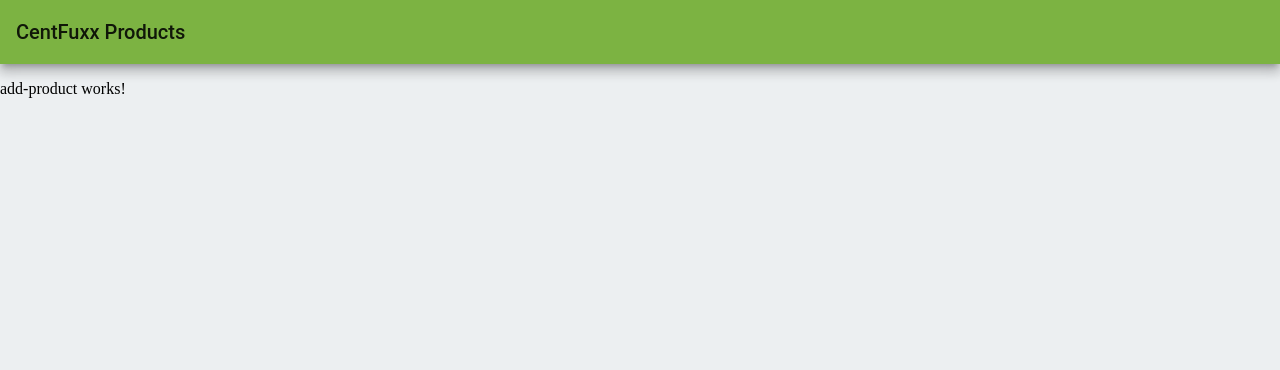
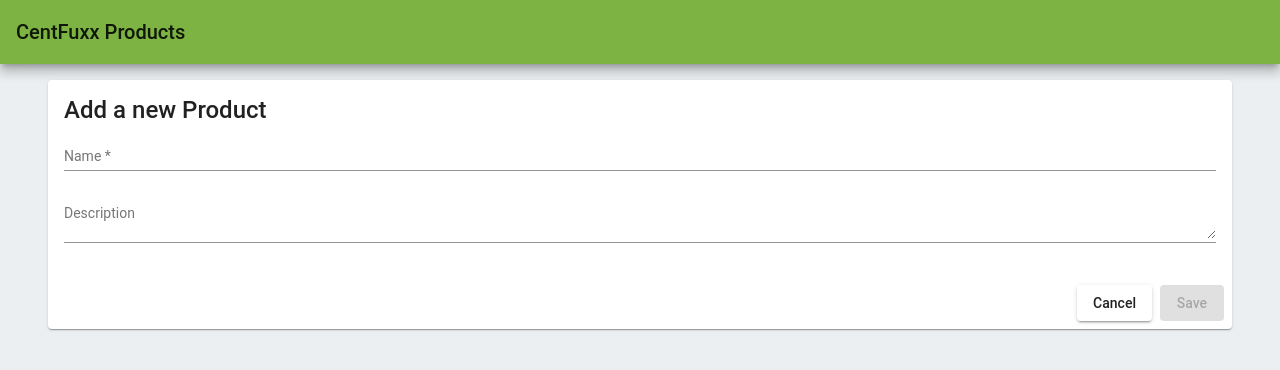
Before and after one commit to centfuxx/centfuxx-products, an Angular app in the folder src/frontend/: page /add in a window 1280 px wide. Shown: the top 370 px of the page. Built offline with nearby package versions, Linux system fonts and the light colour scheme.

Commit message:
feat(add-product): provide ui to create a new product

```diff
--- a/src/frontend/src/app/material/material.module.ts
+++ b/src/frontend/src/app/material/material.module.ts
@@ -1,9 +1,10 @@
 import { NgModule } from "@angular/core";
 import { MatCardModule } from "@angular/material/card";
 import { MatButtonModule } from "@angular/material/button";
+import { MatInputModule } from "@angular/material/input";
 
 @NgModule({
-    imports: [MatCardModule, MatButtonModule],
-    exports: [MatCardModule, MatButtonModule]
+    imports: [MatCardModule, MatButtonModule, MatInputModule],
+    exports: [MatCardModule, MatButtonModule, MatInputModule]
 })
 export class MaterialModule {}
--- a/src/frontend/src/app/products/components/product-card/product-card.component.scss
+++ b/src/frontend/src/app/products/components/product-card/product-card.component.scss
@@ -0,0 +1,5 @@
+.product-card {
+    min-width: 400px;
+    max-width: 400px;
+    margin: 10px;
+}
--- a/src/frontend/src/app/products/pages/add-product/add-product.component.html
+++ b/src/frontend/src/app/products/pages/add-product/add-product.component.html
@@ -1 +1,40 @@
-<p>add-product works!</p>
+<div class="container">
+    <mat-card class="add-product">
+        <mat-card-title>Add a new Product</mat-card-title>
+        <mat-card-content>
+            <ng-container [formGroup]="formGroup">
+                <div class="form">
+                    <mat-form-field
+                        class="example-full-width"
+                        [hideRequiredMarker]="false"
+                    >
+                        <input
+                            matInput
+                            placeholder="Name"
+                            formControlName="name"
+                        />
+                    </mat-form-field>
+
+                    <mat-form-field class="example-full-width">
+                        <textarea
+                            matInput
+                            placeholder="Description"
+                            formControlName="description"
+                        ></textarea>
+                    </mat-form-field>
+                </div>
+            </ng-container>
+        </mat-card-content>
+        <mat-card-actions align="end">
+            <button mat-raised-button (click)="cancel()">Cancel</button>
+            <button
+                mat-raised-button
+                color="primary"
+                [disabled]="!formGroup.valid"
+                (click)="save()"
+            >
+                Save
+            </button>
+        </mat-card-actions>
+    </mat-card>
+</div>
--- a/src/frontend/src/app/products/pages/add-product/add-product.component.scss
+++ b/src/frontend/src/app/products/pages/add-product/add-product.component.scss
@@ -0,0 +1,22 @@
+.container {
+    display: flex;
+    justify-content: center;
+    width: 100%;
+}
+
+.add-product {
+    margin: 16px 0;
+    flex: 1 1 auto;
+    max-width: 90%;
+    min-width: 400px;
+}
+
+.form {
+    display: flex;
+    width: 100%;
+    flex-direction: column;
+
+    mat-form-field {
+        flex: 1 1 auto;
+    }
+}
--- a/src/frontend/src/app/products/pages/add-product/add-product.component.ts
+++ b/src/frontend/src/app/products/pages/add-product/add-product.component.ts
@@ -1,15 +1,48 @@
-import { Component, OnInit } from '@angular/core';
+import { ProductDataService } from "./../../services/product-data.service";
+import { Component, OnInit } from "@angular/core";
+import { FormGroup, FormBuilder, Validators } from "@angular/forms";
+import { Product } from "../../models/product";
+import { Router } from "@angular/router";
 
 @Component({
-  selector: 'app-add-product',
-  templateUrl: './add-product.component.html',
-  styleUrls: ['./add-product.component.scss']
+    selector: "app-add-product",
+    templateUrl: "./add-product.component.html",
+    styleUrls: ["./add-product.component.scss"]
 })
 export class AddProductComponent implements OnInit {
+    public formGroup: FormGroup;
+    public descriptionMaxLength = 255;
 
-  constructor() { }
+    constructor(
+        private router: Router,
+        private formBuilder: FormBuilder,
+        private productService: ProductDataService
+    ) {}
 
-  ngOnInit() {
-  }
+    ngOnInit() {
+        this.formGroup = this.formBuilder.group({
+            name: ["", Validators.required],
+            description: ["", Validators.maxLength(this.descriptionMaxLength)]
+        });
+    }
 
+    cancel() {
+        this.toList();
+    }
+
+    save() {
+        const currentFormValue = this.formGroup.value;
+        const product = {
+            name: currentFormValue.name,
+            description: currentFormValue.description
+        } as Product;
+        this.productService
+            .save(product)
+            .toPromise()
+            .then(_ => this.toList());
+    }
+
+    private toList() {
+        this.router.navigate(["../list"]);
+    }
 }
--- a/src/frontend/src/app/products/pages/product-list/product-list.component.html
+++ b/src/frontend/src/app/products/pages/product-list/product-list.component.html
@@ -1,3 +1,10 @@
-<ng-container *ngFor="let product of products$ | async">
-    <app-product-card [product]="product"></app-product-card>
-</ng-container>
+<div class="container">
+    <ng-container *ngFor="let product of products$ | async">
+        <app-product-card [product]="product"></app-product-card>
+    </ng-container>
+</div>
+<div class="fab-container">
+    <a mat-fab [routerLink]="['../add']">
+        <i class="material-icons">add</i>
+    </a>
+</div>
--- a/src/frontend/src/app/products/pages/product-list/product-list.component.scss
+++ b/src/frontend/src/app/products/pages/product-list/product-list.component.scss
@@ -1,4 +1,12 @@
-.product-card {
-    max-width: 400px;
-    margin: 10px;
+.container {
+    display: flex;
+    flex-direction: row;
+    flex-wrap: wrap;
 }
+
+.fab-container {
+    position: fixed;
+    bottom: 16px;
+    right: 16px;
+    z-index: 100;
+}
--- a/src/frontend/src/app/products/products.module.ts
+++ b/src/frontend/src/app/products/products.module.ts
@@ -7,6 +7,7 @@
 import { AddProductComponent } from "./pages/add-product/add-product.component";
 import { RouterModule, Routes } from "@angular/router";
 import { ProductsComponent } from "./components/products/products.component";
+import { ReactiveFormsModule, FormsModule } from "@angular/forms";
 
 const routes: Routes = [
     {
@@ -30,6 +31,8 @@
     exports: [ProductListComponent],
     imports: [
         RouterModule.forChild(routes),
+        FormsModule,
+        ReactiveFormsModule,
         CommonModule,
         HttpClientModule,
         MaterialModule
--- a/src/frontend/src/app/products/services/product-data.service.ts
+++ b/src/frontend/src/app/products/services/product-data.service.ts
@@ -16,4 +16,11 @@
             `${environment.baseUrI}${ProductDataService.URI}`
         );
     }
+
+    public save(product: Product) {
+        return this.http.post<Product>(
+            `${environment.baseUrI}${ProductDataService.URI}`,
+            product
+        );
+    }
 }
--- a/src/frontend/src/styles.scss
+++ b/src/frontend/src/styles.scss
@@ -28,6 +28,8 @@
 // that you are using.
 @include angular-material-theme($candy-app-theme);
 
+@import "~material-design-icons/iconfont/material-icons.css";
+
 html {
     height: 100%;
     width: 100%;
```
